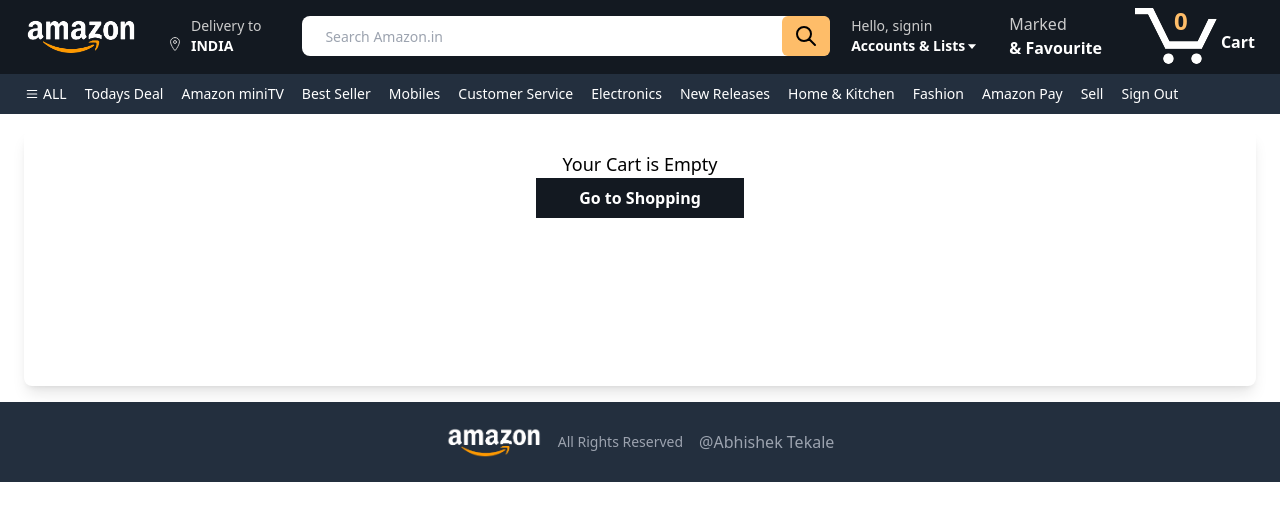
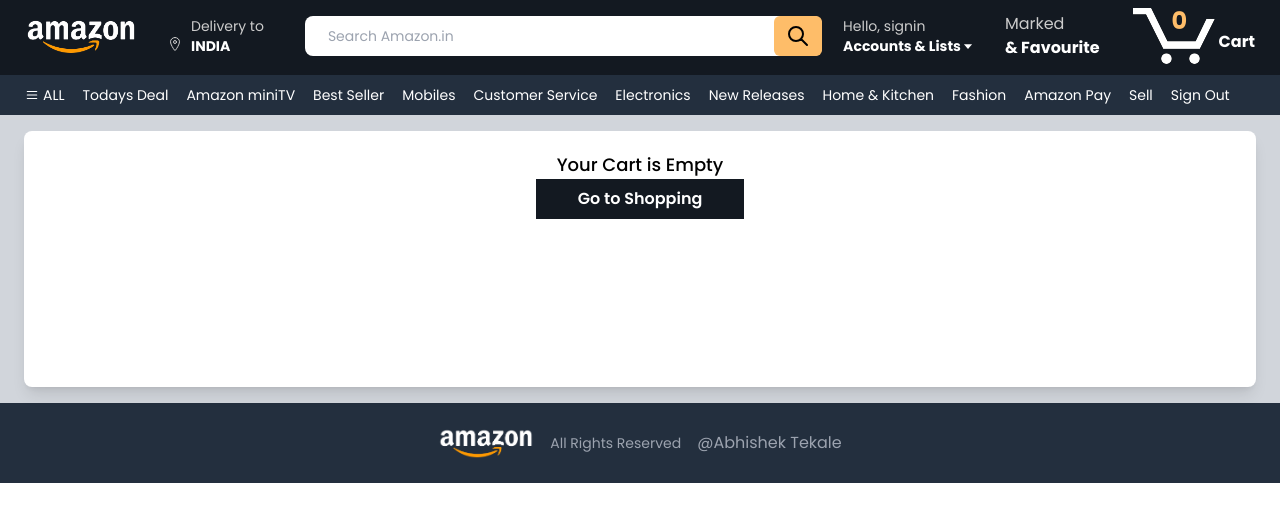
Before and after one commit to abhishekT8888/amazon-clone, a Next.js app: page /cart in a window 1280 px wide. Shown: the top 522 px of the page. Built offline with nearby package versions, Linux system fonts and the light colour scheme; a web font is replaced by a local one.

Commit message:
NextAuth

```diff
--- a/src/pages/_app.tsx
+++ b/src/pages/_app.tsx
@@ -4,21 +4,21 @@
 import { Provider } from 'react-redux'
 import { PersistGate } from 'redux-persist/integration/react'
 import { store , persistor } from "@/store/store";
+import { SessionProvider } from "next-auth/react";
 
 
-export default function App({ Component, pageProps }: AppProps) {
+export default function App({ Component, pageProps:{session, ...pageProps} }: AppProps) {
   return (
-    <div>
-
-         <Provider store={store}>
-          <PersistGate persistor={persistor} loading={null}>
-          <RootLayout>
-            <Component {...pageProps} />
-          </RootLayout>
-          </PersistGate>
-
-         </Provider>
-
-    </div>
+      <Provider store = {store}>
+        <PersistGate persistor = {persistor} loading={null}>
+         <SessionProvider session={session}>
+           <div className="font-bodyFont bg-gray-300">
+            <RootLayout>
+             <Component {...pageProps} />
+            </RootLayout>
+           </div>
+          </SessionProvider>
+        </PersistGate>
+      </Provider>
   );
 }
```
Also changed, not shown: package.json (+4 -3 lines), src/pages/api/[...nextauth].ts (added), 1 other file (tests, documents, lock files or other folders).
